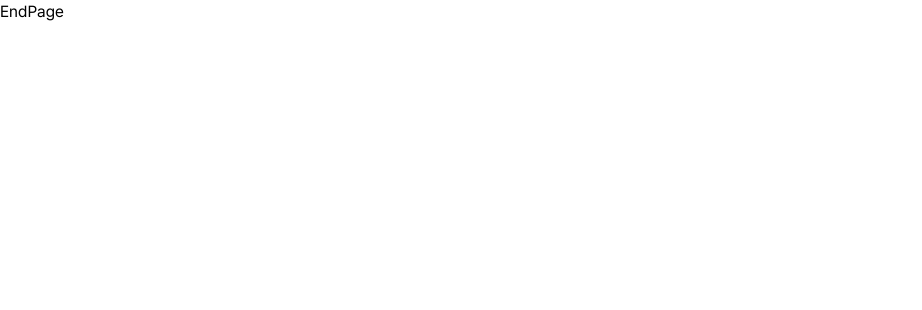
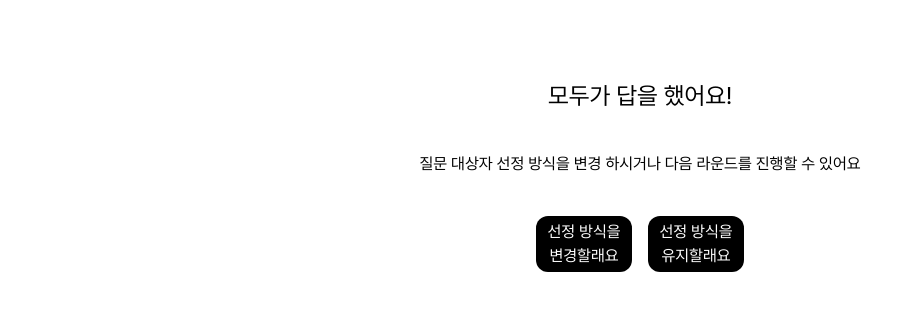
Before and after one commit to bellDev-code/Answer-the-question-Front, a React (Vite) app: page /singlePage/answerSelect/selectQApage/answerPage/end in a window 1280 px wide. Shown: the top 310 px of the page, without its empty margins (0-922 px from the left). Built offline with nearby package versions, Linux system fonts and the light colour scheme.

Commit message:
Add DonatePage & endPage UI

```diff
--- a/src/App.tsx
+++ b/src/App.tsx
@@ -7,8 +7,9 @@ import SelectQApage from '@Pages/SinglePage/SelectQApage';
 import RandomQApage from '@Pages/SinglePage/RandomQApage';
 import AnswerPage from '@Pages/SinglePage/AnswerPage';
 import { QueryClient, QueryClientProvider } from '@tanstack/react-query';
-import { ROUTE_PATH } from './config/constant';
+import { ROUTE_PATH } from './Config/constant';
 import EndPage from '@Pages/SinglePage/EndPage';
+import DonatePage from '@Pages/SinglePage/DonatePage';
 
 const queryClient = new QueryClient({
   defaultOptions: {
@@ -34,6 +35,7 @@ const App = () => {
             element={<EndPage />}
           />
           <Route path='/singlePage/answerSelect/randomQApage' element={<RandomQApage />} />
+          <Route path='donatePage' element={<DonatePage />} />
         </Routes>
       </BrowserRouter>
     </QueryClientProvider>
--- a/src/Components/AnswerComponent/index.tsx
+++ b/src/Components/AnswerComponent/index.tsx
@@ -1,8 +1,9 @@
 import { useQuestionListMutation } from '@Api/singleGame';
 import useApiStore from '@Store/useApiStore';
 import useSingleInputStore from '@Store/usePlayerStore';
-import React from 'react';
+import React, { useEffect } from 'react';
 import { useNavigate } from 'react-router-dom';
+import { ROUTE_PATH } from '../../Config/constant';
 
 const AnswerComponent = () => {
   const navigate = useNavigate();
@@ -10,6 +11,18 @@ const AnswerComponent = () => {
   const { apiResult, setApiResult } = useApiStore();
   const { selectedName } = useSingleInputStore();
   const { mutate: nextQuestionMutate } = useQuestionListMutation();
+
+  useEffect(() => {
+    try {
+      const goEndPage = apiResult?.data.isOver === true;
+
+      if (goEndPage) {
+        navigate(`${ROUTE_PATH.END_PAGE}`);
+      }
+    } catch (error) {
+      console.log(error);
+    }
+  });
 
   const handlePass = () => {
     nextQuestionMutate(apiResult?.data._id || '', {
@@ -20,7 +33,7 @@ const AnswerComponent = () => {
           return;
         }
         setApiResult(data);
-        navigate(`/singlePage/answerSelect/selectQApage`);
+        navigate(`${ROUTE_PATH.SELECT_QA_PAGE}`);
       },
       onError: (error) => {
         // FIXME: 에러처리 서버 코드에 따라서 다르게 처리해야함
--- a/src/Components/AnswerSelect/index.tsx
+++ b/src/Components/AnswerSelect/index.tsx
@@ -5,7 +5,7 @@ import useAnswerSelectStore from '@Store/useAnswerSelectStore';
 import { useStartGameQuery } from '@Api/singleGame';
 import useApiStore from '@Store/useApiStore';
 import { IRequestGameStartData } from '@Api/types';
-import { ROUTE_PATH } from 'src/config/constant';
+import { ROUTE_PATH } from '@Config/constant';
 
 const AnswerSelect = () => {
   const navigate = useNavigate();
--- a/src/Components/SingleInput/index.tsx
+++ b/src/Components/SingleInput/index.tsx
@@ -1,7 +1,7 @@
 import React, { ChangeEvent } from 'react';
 import { useNavigate } from 'react-router-dom';
 import useSingleInputStore from '@Store/usePlayerStore';
-import { ROUTE_PATH } from 'src/config/constant';
+import { ROUTE_PATH } from '@Config/constant';
 
 const SingleInput = () => {
   const { username, players, isButtonEnabled, setName, addName, deleteName } =
--- a/src/Components/SinglePlayerSelect/index.tsx
+++ b/src/Components/SinglePlayerSelect/index.tsx
@@ -2,7 +2,7 @@ import React, { useEffect } from 'react';
 import { useNavigate } from 'react-router-dom';
 import useSingleInputStore from '@Store/usePlayerStore';
 import useApiStore from '@Store/useApiStore';
-import { ROUTE_PATH } from 'src/config/constant';
+import { ROUTE_PATH } from '@Config/constant';
 
 const SinglePlayerSelect = () => {
   const {
--- /dev/null
+++ b/src/Pages/SinglePage/DonatePage/index.tsx
@@ -0,0 +1,22 @@
+import React from 'react';
+
+const DonatePage = () => {
+  return (
+    <div>
+      <div className='sm: flex flex-col p-10'>
+        <h1 className='sm: text-2xl py-10'>
+          잠깐! 다음 라운드를 진행하기 전에 우리 앱을 위해 후원 부탁드려요!
+        </h1>
+        <div>
+          <p>카카오페이</p>
+          <p>qr 시스템</p>
+        </div>
+        <div className='sm: flex justify-end'>
+          <button className='sm: bg-black text-white w-24 p-1 rounded-xl'>시작</button>
+        </div>
+      </div>
+    </div>
+  );
+};
+
+export default DonatePage;
--- a/src/Pages/SinglePage/EndPage/index.tsx
+++ b/src/Pages/SinglePage/EndPage/index.tsx
@@ -1,7 +1,31 @@
 import React from 'react';
+import { useNavigate } from 'react-router-dom';
 
 const EndPage = () => {
-  return <div>EndPage</div>;
+  const navigate = useNavigate();
+
+  const handleClick = () => {
+    navigate('/donatePage');
+  };
+
+  return (
+    <div>
+      <div className='sm: flex flex-col p-10 items-center justify-center'>
+        <h1 className='sm: text-2xl py-10'>모두가 답을 했어요!</h1>
+        <div>
+          <p>질문 대상자 선정 방식을 변경 하시거나 다음 라운드를 진행할 수 있어요</p>
+        </div>
+        <div className='sm: flex py-10 gap-4'>
+          <button onClick={handleClick} className='sm: bg-black text-white w-24 p-1 rounded-xl'>
+            선정 방식을 변경할래요
+          </button>
+          <button className='sm: bg-black text-white w-24 p-1 rounded-xl'>
+            선정 방식을 유지할래요
+          </button>
+        </div>
+      </div>
+    </div>
+  );
 };
 
 export default EndPage;
--- a/src/config/constant.ts
+++ b/src/config/constant.ts
@@ -4,5 +4,7 @@ export const ROUTE_PATH = Object.freeze({
   ANSWER_SELECT: '/singlePage/answerSelect',
   SELECT_QA_PAGE: '/singlePage/answerSelect/selectQApage',
   ANSWER_PAGE: '/singlePage/answerSelect/selectQApage/answerPage',
+  END_PAGE: '/singlePage/answerSelect/selectQApage/answerPage/end',
   RANDOM_QA_PAGE: '/singlePage/answerSelect/randomAQpage',
+  DONATE_PAGE: '/donate',
 });
--- a/tsconfig.json
+++ b/tsconfig.json
@@ -25,7 +25,8 @@
       "@Layouts/*":["src/Layouts/*"],
       "@Pages/*":["src/Pages/*"],
       "@Store/*":["src/Store/*"],
-      "@Api/*":["src/Api/*"]
+      "@Api/*":["src/Api/*"],
+      "@Config/*": ["src/Config/*"]
     }
   },
   "types": ["node"]
--- a/vite.config.ts
+++ b/vite.config.ts
@@ -27,6 +27,10 @@ export default defineConfig({
         find: '@Api',
         replacement: resolve(__dirname, 'src/Api'),
       },
+      {
+        find: '@Config',
+        replacement: resolve(__dirname, 'src/Config'),
+      },
     ],
   },
   plugins: [react(), tsconfigPaths()],
```
